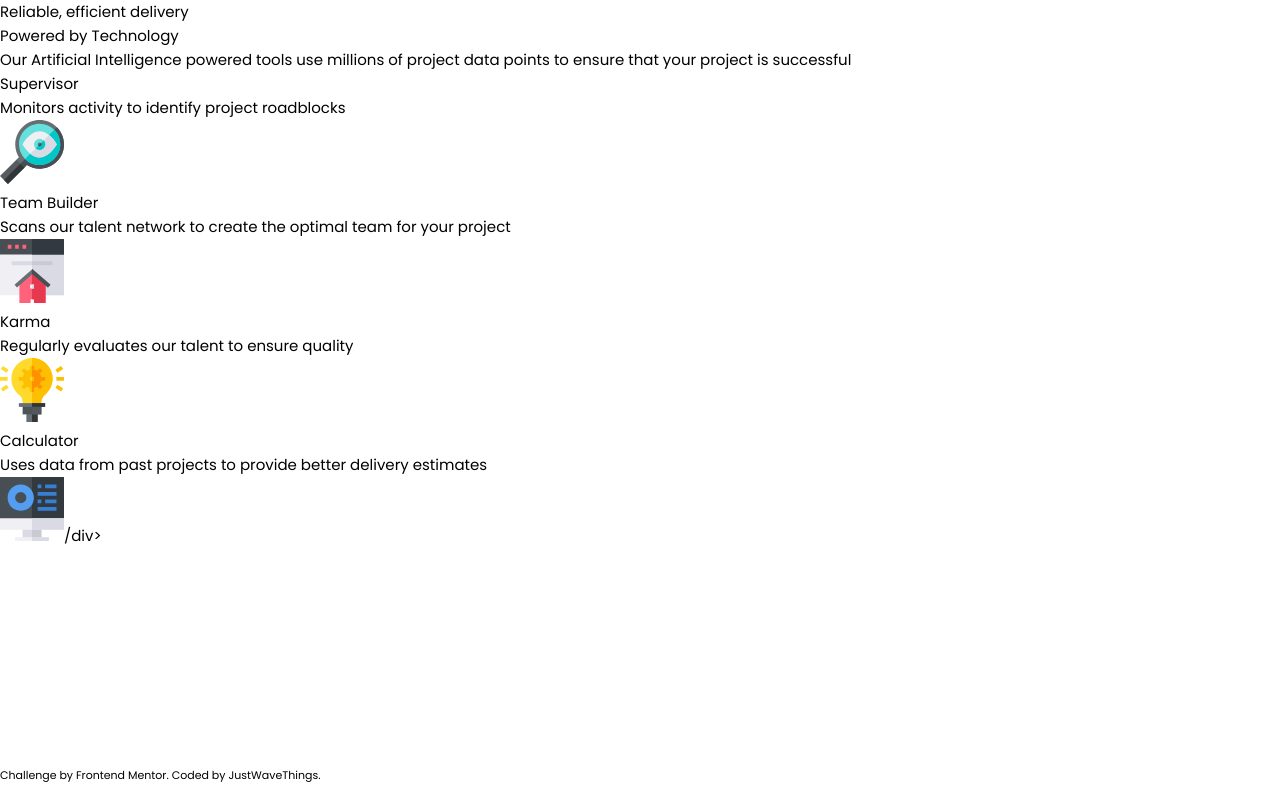
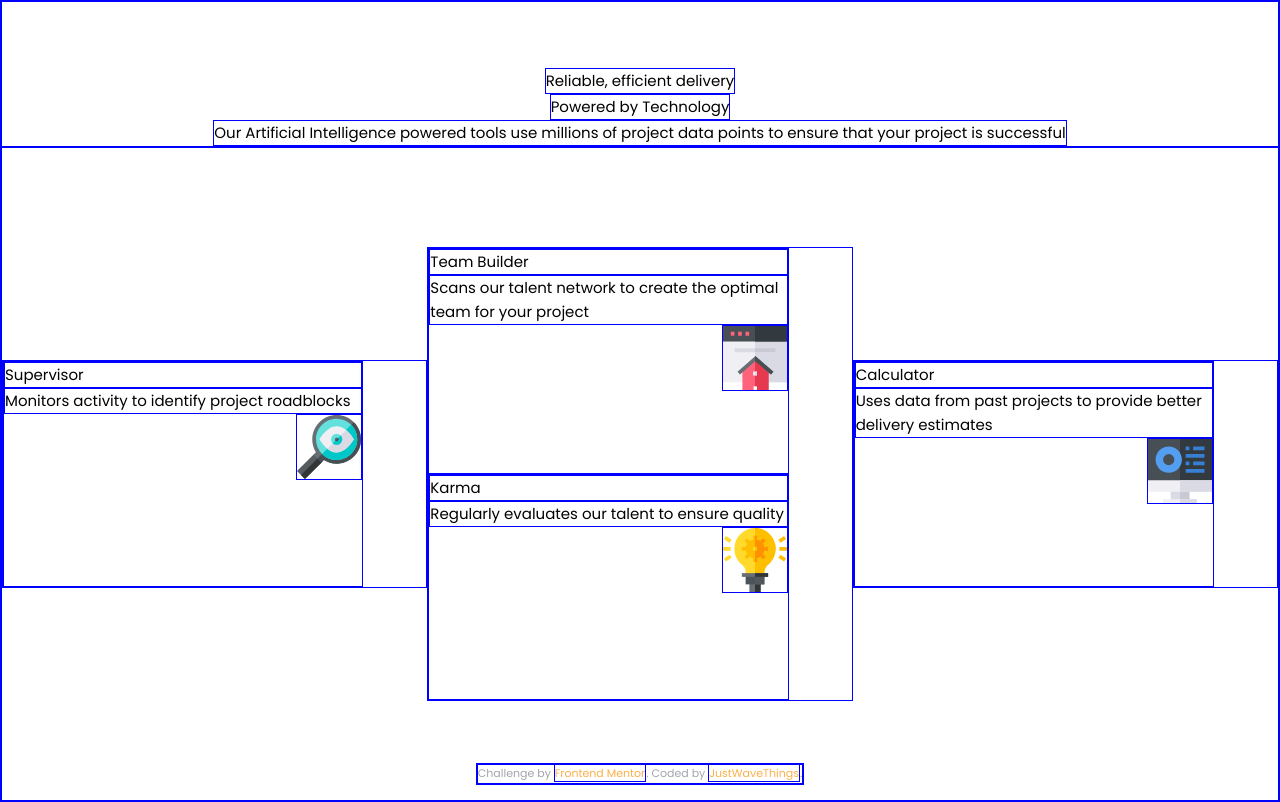
Before and after one commit to JustWaveThings/Frontend_Mentor_FourCardFeatureSectionChallenge, a plain HTML site: page index.html in a window 1280 px wide. Drawn offline with Linux system fonts and the light colour scheme.

Commit message:
Basic flexbox layout done.

```diff
--- a/index.html
+++ b/index.html
@@ -17,8 +17,8 @@
       <div class="header-text">Reliable, efficient delivery</div>
       <div class="subheader">Powered by Technology</div>
       <div class="header-copy">
-        Our Artificial Intelligence powered tools use millions of project data points
-        to ensure that your project is successful
+        Our Artificial Intelligence powered tools use millions of project data points to ensure that your project is
+        successful
       </div>
     </div>
     <div class="main">
@@ -45,8 +45,7 @@
         <div class="card calculator">
           <div class="title">Calculator</div>
           <div class="copy">Uses data from past projects to provide better delivery estimates</div><img
-            src="images/icon-calculator.svg" alt="Desktop Monitor Icon">/div>
-        </div>
+            src="images/icon-calculator.svg" alt="Desktop Monitor Icon" </div>
         </div>
 
       </div>
--- a/style.css
+++ b/style.css
@@ -148,13 +148,53 @@ q:after {
 table {
   border-collapse: collapse;
   border-spacing: 0;
-
 }
 
 /* END CSS RESET */
 
+body * {
+  border: 1px solid blue;
+}
 
+.container{
+  display: flex;
+  flex-direction: column;
+  height: 100vh;
+}
 
+.header{
+  display: flex;
+  flex-direction: column;
+  align-items: center;
+  justify-content: flex-end;
+  flex: 1 0 auto;
+}
+
+.main{
+  display: flex;
+  flex: 3 0 auto;
+  align-items: center;
+  justify-content: center;
+
+}
+
+.column{
+  display: flex;
+  flex: 1 0 auto;
+  flex-direction: column;
+}
+
+.card {
+  display: flex;
+  flex-direction: column;
+  flex-basis: auto;
+  width: 28vw;
+  height: 28vh;
+}
+
+img {
+  align-self: flex-end;
+}
 
 footer {
   align-self: center;
@@ -165,9 +205,9 @@ footer {
 .attribution {
   font-size: 11px;
   text-align: center;
-  color: var(--color--Slightly-transparent-white-stat-headings);
+  color: var(--color-Grayish-Blue);
 }
 .attribution a {
-  color: var(--color--Soft-violet-accent);
+  color: var(--color-Orange);
   text-decoration: none;
 }
```
Lines whose indentation alone changed are shown as unchanged.
